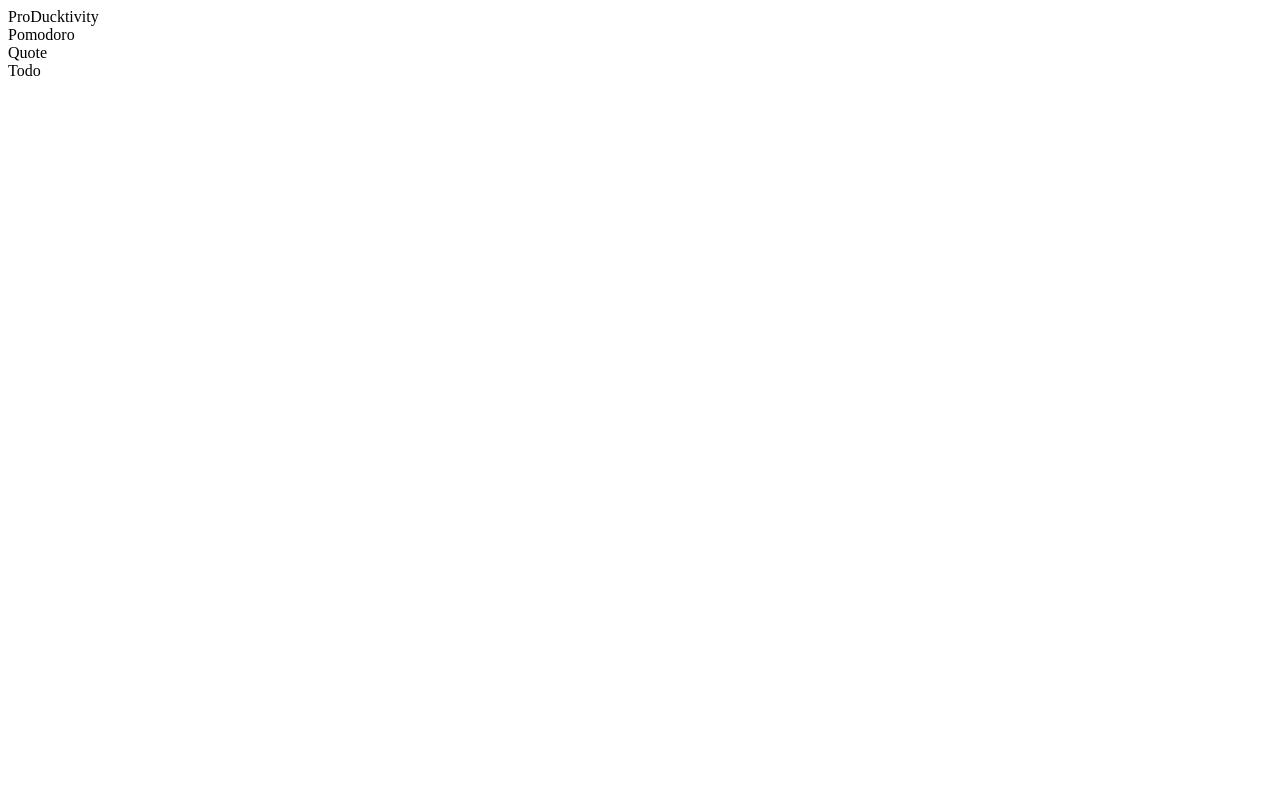
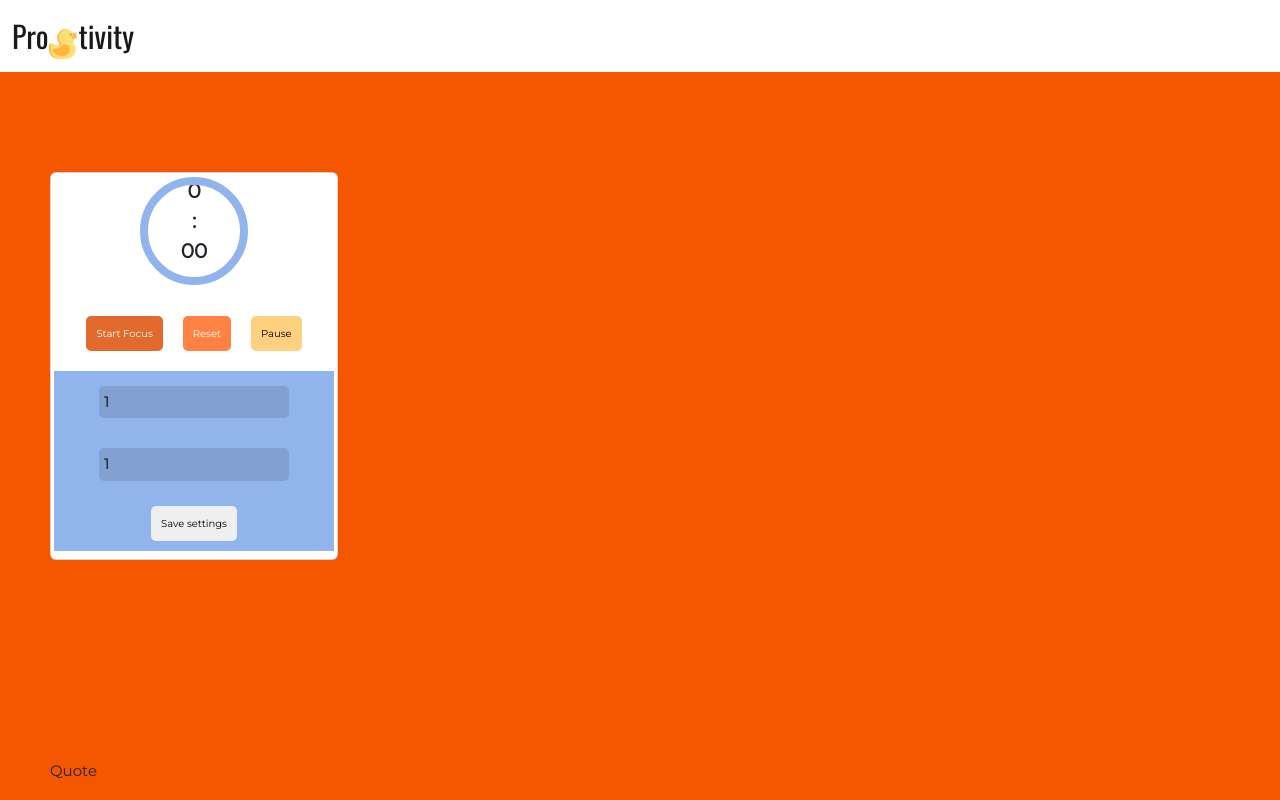
Before and after one commit to danitacodes/latenighthacks1, a plain HTML site: page dashboard.html in a window 1280 px wide. Shown: the top 800 px of the page. Drawn offline with nearby package versions, Linux system fonts and the light colour scheme.

Commit message:
working on pomodoro

```diff
--- /dev/null
+++ b/dashboard.css
@@ -0,0 +1,135 @@
+/*Fonts*/
+@import url('https://fonts.googleapis.com/css2?family=Montserrat:wght@300;400&family=Oswald:wght@300;400&display=swap');
+
+* {
+    margin: 0;
+    padding: 0;
+    box-sizing: border-box;
+}
+
+body{
+    background: #f55600;
+}
+
+.navbar {
+    background-color: white;
+}
+
+.navbar-brand {
+    text-align: center;
+}
+span {
+    font-family: 'Oswald', sans-serif;
+    font-size: 30px;
+}
+
+section {
+    font-family: 'Montserrat', sans-serif;
+    font-size: 15px;
+    text-align: center;
+    padding: 100px 50px;
+    display: flex;
+    position: relative;
+}
+
+input {
+    transition: 0.5s ease-in-out;
+    margin: 15px 0;
+    font-size: 15px;
+    padding: 5px;
+    background: rgba(0, 0, 0, 0.11);
+    border: none;
+    border-radius: 5px;
+}
+
+.btn-group {
+    display: flex;
+    justify-content: space-between;
+    align-items: center;
+    height: 10%;
+    margin: 40px 0;
+    margin-bottom: 5px;
+    border-radius: 5px;
+}
+
+button {
+    margin: 10px;
+    padding: 10px;
+    border: none;
+    font-size: 10px;
+    border-radius: 5px;
+    transition: 0.5s ease-in-out;
+}
+
+form {
+    background: #92B4EC;
+    width: 100%;
+    margin: 5px 0;
+    color: white;
+}
+
+.start {
+    background: #E26A2C;
+    color: white;
+}
+
+.break {
+    background: #FF8243;
+}
+
+.reset {
+    background: #FF8243;
+    color: white;
+}
+
+.pause {
+    background: #FFD07F;
+}
+
+.resume {
+    background: #FFD07F;
+    color: white;
+}
+
+.clock {
+    padding: 3px;
+    display: flex;
+    position: relative;
+    justify-content: center;
+    align-items: center;
+    font-weight: bold;
+    height: 50%;
+    font-size: 20px;
+}
+
+.progress-ring {
+    position: absolute;
+    top: 15%;
+    left: 50%;
+    transform: translate(-50%, -50%);
+}
+
+.progress-ring_circle {
+    transition: 0.5s;
+    transform: rotate(-90deg);
+    transform-origin: 50% 50%;
+    stroke: #92B4EC;
+}
+
+.danger {
+    stroke: red;
+    animation: pulse 0.9s ease-in-out infinite;
+}
+
+@keyframes pulse {
+    0%
+    100% {
+        transform: rotate(-90deg) scale(1);
+    }
+    50% {
+        transform: rotate(-90deg) scale (1.05);
+    }
+    75% {
+        transform: rotate(-90deg) scale(0.8);
+    }
+}
--- a/dashboard.html
+++ b/dashboard.html
@@ -4,14 +4,46 @@
     <meta charset="UTF-8">
     <meta http-equiv="X-UA-Compatible" content="IE=edge">
     <meta name="viewport" content="width=device-width, initial-scale=1.0">
+    <link href="https://cdn.jsdelivr.net/npm/bootstrap@5.2.0-beta1/dist/css/bootstrap.min.css" rel="stylesheet" integrity="sha384-0evHe/X+R7YkIZDRvuzKMRqM+OrBnVFBL6DOitfPri4tjfHxaWutUpFmBp4vmVor" crossorigin="anonymous">
+    <link rel="stylesheet" href="dashboard.css">
     <title>Dashboard</title>
 </head>
 <body>
-    <nav>
-        ProDucktivity
-    </nav>
+    <nav class="navbar">
+        <div class="container-fluid">
+          <a class="navbar-brand" href="#">
+              <span>Pro</span><img src="rubber-duck.png" alt="rubberduck" width="30" height="30" class="d-inline-block align-text-center"><span>tivity</span>
+          </a>
+        </div>
+      </nav>
     <section id="pomodoro">
-        Pomodoro
+        <div class="card clock" style="width: 18rem;">
+            <div class="mins">0</div>
+            <div>:</div>
+            <div class="secs">00</div>
+            <audio src="http://soudbible.com/mp3/service-bell_daniel_simion.mpe"></audio>
+            <svg class="progress-ring" height="120" width="120">
+                <circle
+                class="progress-ring_circle"
+                stroke-width="8"
+                fill="transparent"
+                r="50"
+                cx="60"
+                cy="60"/>
+            </svg>
+
+            <div class="btn-group">
+                <button class="start">Start Focus</button>
+                <button class="reset">Reset</button>
+                <button class="pause">Pause</button>
+            </div>
+
+            <form action=".">
+                <input type="number" value="1" id="focusTime">
+                <input type="number" value="1" id="breakTime">
+                <button type="submit">Save settings</button>
+            </form>
+          </div>
     </section>
     <section id="quote">
         Quote
@@ -19,5 +51,7 @@
     <section id="todo">
         Todo
     </section>
+
+    <script src="script.js"></script>
 </body>
 </html>
--- a/script.js
+++ b/script.js
@@ -0,0 +1,41 @@
+const el = document.querySelector('.clock');
+const bell = document.querySelector('audio');
+
+const minDiv = document.querySelector('.min');
+const secDiv = document.querySelector('.secs');
+
+const startBtn = document.querySelector('.start');
+localStorage.setItem('btn', 'focus');
+
+let initial, totalsecs, perc, paused, mins, seconds;
+
+startBtn.addEventListener('click', () => {
+    let btn = localStorage.getItem('btn');
+
+    if (btn === 'focus') {
+        mins = +localStorage.getItem('focusTime');
+    } else {
+        mins = +localStorage.getItem('breakTime');
+    }
+
+    seconds = mins * 60;
+    totalsecs = mins * 60;
+    setTimeout(decremenT(), 60);
+    startBtn.style.transform = "scale(0)";
+    paused = false;
+});
+
+function decremenT() {
+    minDiv.textContent = Math.floor(seconds / 60);
+    secDiv.textContent = seconds % 60 > 9 ? seconds % 60 : `0${seconds % 60}`;
+
+    if (seconds > 0) {
+        seconds--;
+        initial = window.setTimeout("decremenT()", 1000);
+    } else {
+        mins = 0;
+        seconds = 0;
+        bell.play();
+        let btn = localStorage.getItem('btn');
+    }
+}
--- a/style.css
+++ b/style.css
@@ -1,5 +1,58 @@
+/*Fonts*/
+@import url('https://fonts.googleapis.com/css2?family=Montserrat:wght@300;400&family=Oswald:wght@300;400&display=swap');
+
 * {
     margin: 0;
     padding: 0;
     box-sizing: border-box;
 }
+html {
+    background: #f55600;
+}
+
+section {
+    background: #f55600;
+    font-family: 'Montserrat', sans-serif;
+    font-size: 40px;
+    text-align: center;
+    position: relative;
+    padding: 250px 0;
+}
+/*Main*/
+.navbar {
+    background-color: white;
+}
+
+.navbar-brand {
+    text-align: center;
+}
+span {
+    font-family: 'Oswald', sans-serif;
+    font-size: 30px;
+}
+
+section button {
+    border-radius: 5px;
+    text-align: center;
+    border: none;
+    padding: 5px 10px;
+    text-decoration: none;
+    display: inline-block;
+    font-size: 30px;
+    background-color: #ecbf2f;
+    font-family: 'Oswald';
+    color: black;
+}
+
+section button:hover {
+    background-color: #f55600;
+    border: 3px solid black;
+    text-decoration: none;
+}
+
+section a {
+    text-decoration: none;
+    color: black;
+}
+
+/*Dashboard*/
```
Also changed, not shown: index.html (+11 -4 lines), rubber-duck.png (added).
